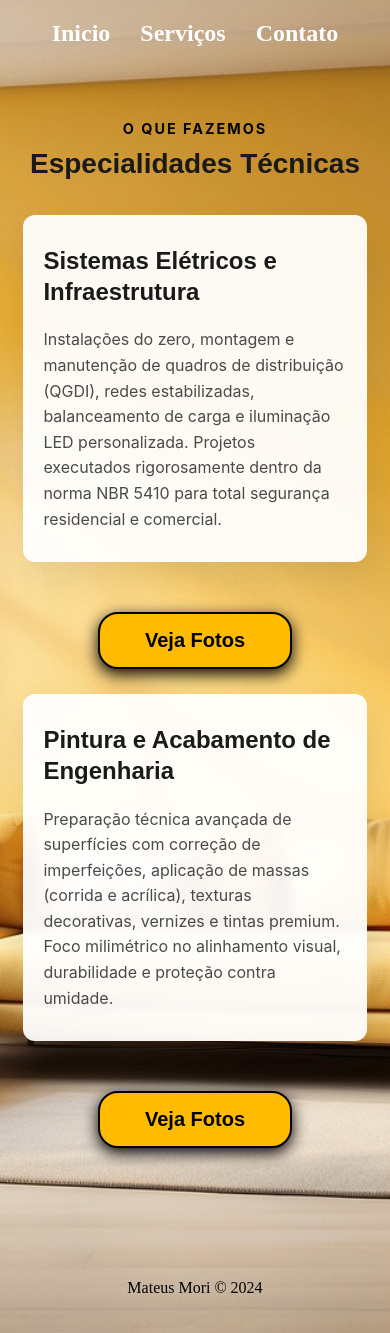
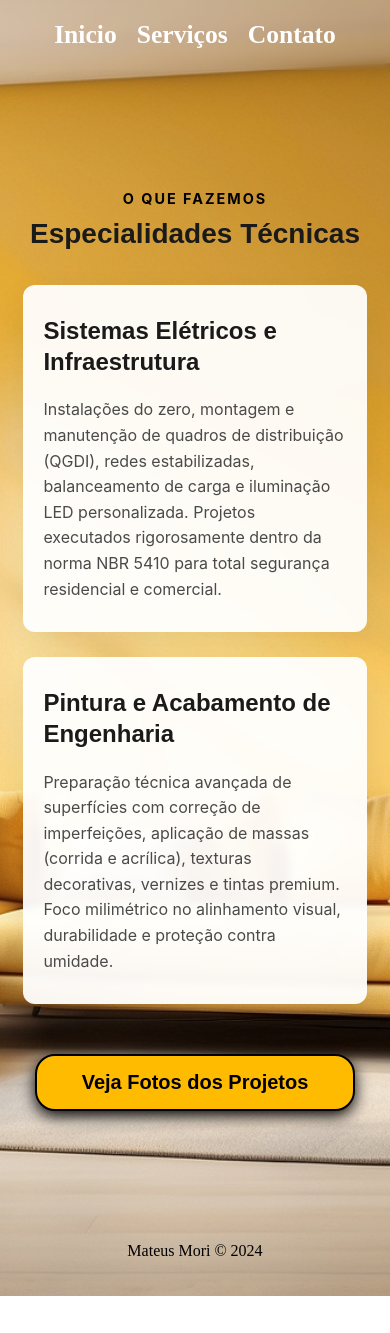
Before and after one commit to MattMori/MoriManutencoes, a React (Vite) app: page /servicos in a window 390 px wide. After the commit the page ends 1296 px from the top, so only its background shows below. Built offline with nearby package versions, Linux system fonts and the light colour scheme.

Commit message:
Finalizando o projeto, ajustes finais e correção de bugs.

```diff
--- a/src/Components/Card.jsx
+++ b/src/Components/Card.jsx
@@ -1,14 +1,12 @@
-import ButtonA from './ButtonA';
 import styles from './Card.module.css';
 
-function Card({ title, description, link }) {
+function Card({ title, description }) {
     return (
         <div className={styles.card}>
             <section>
                 <h3>{title}</h3>
                 <p>{description}</p>
             </section>
-            <ButtonA className={styles.ButtonB} href={link} text="Veja Fotos" />
         </div>
     );
 }
--- a/src/views/Home/Presentation.module.scss
+++ b/src/views/Home/Presentation.module.scss
@@ -48,7 +48,7 @@
 
 .description {
   font-size: 1.05rem;
-  color: #d1d5db;
+  color: #ffffff;
   line-height: 1.6;
   margin: 0;
 }
--- a/src/views/Home/Presetation.jsx
+++ b/src/views/Home/Presetation.jsx
@@ -11,6 +11,7 @@ const Presentation = () => {
       <main className={styles.mainContent}>
         <section className={styles.heroCard}>
           <h1>
+            MoriService: <br />
             Garantindo o melhor <br /> <span>serviço para </span>
             sua casa ou empresa.
           </h1>
--- a/src/views/Navbar/Navbar.module.scss
+++ b/src/views/Navbar/Navbar.module.scss
@@ -2,14 +2,13 @@
   display: flex;
   justify-content: right;
   align-items: center;
-  padding: 25px ;
+  padding: 25px 10%;
   position: absolute;
   top: 0;
   left: 0;
   width: 100%;
   box-sizing: border-box;
   z-index: 10;
-
 
   ul {
     display: flex;
@@ -21,7 +20,7 @@
   }
 
   li {
-    font-size: 1.5rem;
+    font-size: 1.6rem;
     font-weight: 600;
 
     a {
@@ -32,7 +31,7 @@
       transition: color 0.2s ease;
 
       &::after {
-        content: '';
+        content: "";
         display: block;
         width: 100%;
         height: 2px;
@@ -41,7 +40,8 @@
         bottom: -4px;
         left: 0;
         transform: scaleX(0);
-        transition: transform 0.2s ease;
+        transform-origin: center;
+        transition: transform 0.25s ease;
       }
 
       &:hover {
@@ -58,8 +58,15 @@
 @media screen and (max-width: 745px) {
   .navbar {
     flex-direction: column;
+    justify-content: center;
     gap: 15px;
     padding: 20px 5%;
+    backdrop-filter: blur(5px);
+    position: relative;
+
+    ul {
+      gap: 20px;
+    }
 
     ul li a {
       color: #ffffff;
@@ -67,6 +74,10 @@
       &::after {
         background-color: #ffffff;
       }
+
+      &:hover {
+        color: #e5e5e5;
+      }
     }
   }
 }
--- a/src/views/serviços/Servicos.jsx
+++ b/src/views/serviços/Servicos.jsx
@@ -2,6 +2,7 @@ import styles from "./Servicos.module.scss";
 import Card from "../../Components/Card";
 import Navbar from "../Navbar/Navbar";
 import Footer from "../Footer/Footer";
+import ButtonA from "../../Components/ButtonA";
 
 function Servicos() {
   return (
@@ -24,7 +25,6 @@ function Servicos() {
                 Projetos executados rigorosamente dentro da norma NBR 5410 para total segurança residencial e comercial.
               </p>
             }
-            link="/contactForm" // Apontando para o seu formulário interno
           />
 
           <Card
@@ -36,7 +36,14 @@ function Servicos() {
                 tintas premium. Foco milimétrico no alinhamento visual, durabilidade e proteção contra umidade.
               </p>
             }
-            link="/contactForm"
+          />
+        </div>
+
+        {/* Inserido o link público do Drive aqui */}
+        <div className={styles.centerButtonWrapper}>
+          <ButtonA
+            link="https://drive.google.com/drive/folders/1YHgV6lfL82HQg1VXyZE0PbnojtagIB9P?usp=sharing"
+            text="Veja Fotos dos Projetos"
           />
         </div>
       </main>
```
Also changed, not shown: 2 other files (tests, documents, lock files or other folders).
